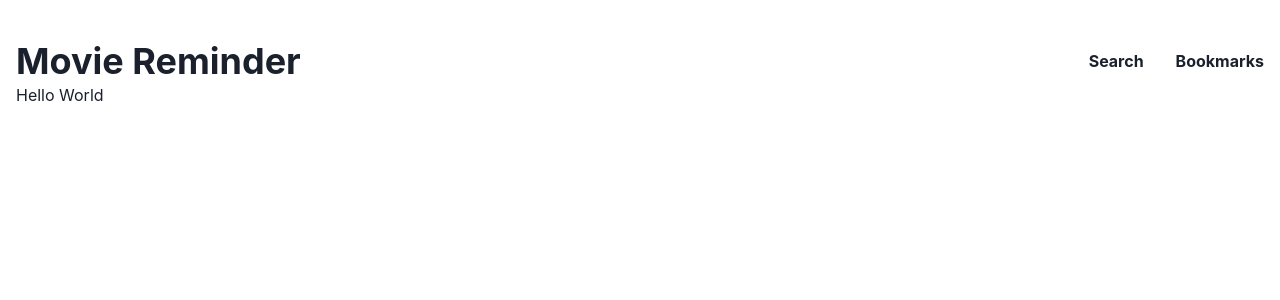
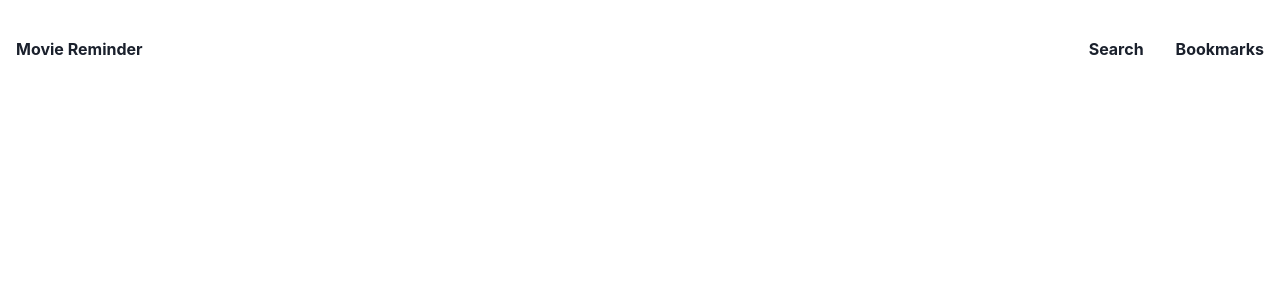
Before and after one commit to timoderbeste/movie-reminder, a Next.js app: page / in a window 1280 px wide. Shown: the top 300 px of the page. Built offline with nearby package versions, Linux system fonts and the light colour scheme.

Commit message:
Implementing the basic app layout.

```diff
--- a/src/pages/_app.tsx
+++ b/src/pages/_app.tsx
@@ -9,8 +9,8 @@ export default function App({ Component, pageProps }: AppProps) {
       <Container maxW={"container.xl"} py={10}>
         <Flex alignItems={"center"}>
           <Link href="/">
-            <Heading>
-              <Link href="/">Movie Reminder</Link>
+            <Heading size={"sm"} cursor={"pointer"}>
+              Movie Reminder
             </Heading>
           </Link>
           <Spacer />
--- a/src/pages/index.tsx
+++ b/src/pages/index.tsx
@@ -1,8 +1,4 @@
 import Head from 'next/head'
-import Image from 'next/image'
-import { Inter } from 'next/font/google'
-
-const inter = Inter({ subsets: ['latin'] })
 
 export default function Home() {
   return (
@@ -14,7 +10,7 @@ export default function Home() {
         <link rel="icon" href="/favicon.ico" />
       </Head>
       <main>
-        <h1>Hello World</h1>
+
       </main>
     </>
   )
```
